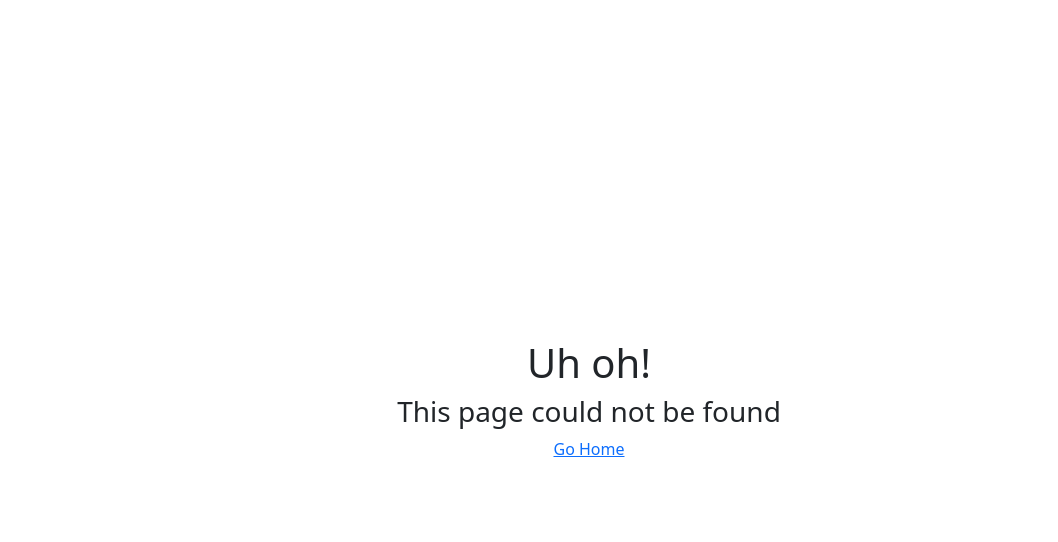
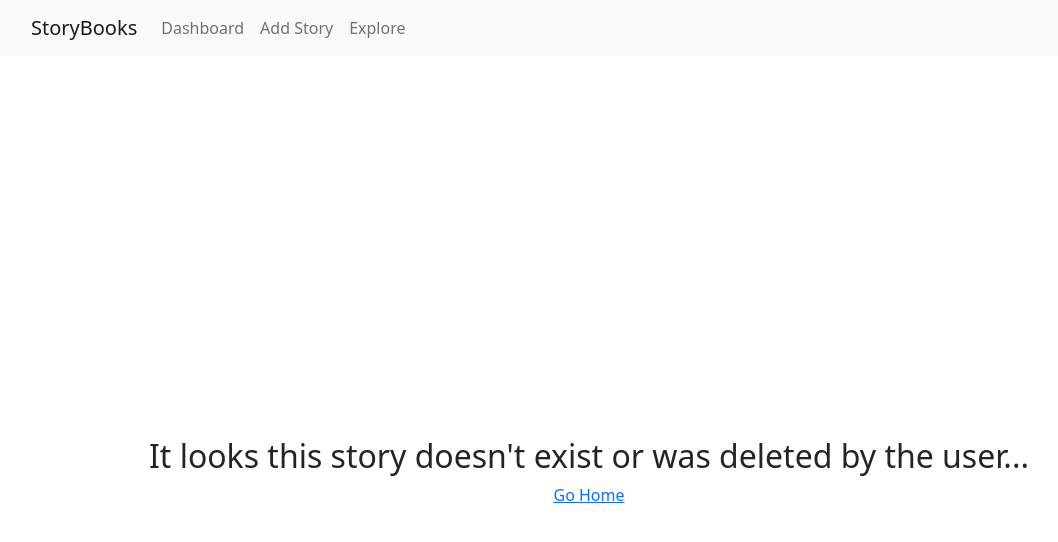
Before and after one commit to dalancox/firebase-react-auth, a React (Create React App) app: page /story/1 in a window 1280 px wide. Shown: the top 542 px of the page, without its empty margins (51-1109 px from the left). Built offline with nearby package versions, Linux system fonts and the light colour scheme; no server answers; the database is empty; sample sign-in values are in the browser's storage.

Commit message:
added single story view

```diff
--- a/src/components/App.js
+++ b/src/components/App.js
@@ -6,6 +6,7 @@ import UpdateProfile from './authentication/UpdateProfile';
 import Explore from './Explore';
 import AddStory from './AddStory';
 import UserStories from './UserStories';
+import SingleStory from './SingleStory';
 import PageNotFound from './PageNotFound';
 import { AuthProvider } from '../contexts/AuthContext';
 import { BrowserRouter as Router, Routes, Route } from 'react-router-dom';
@@ -47,6 +48,12 @@ function App() {
                   </PrivateRoute>
                 }
                 ></Route>
+                <Route path="/story/:storyId" element={
+                  <PrivateRoute>
+                    <SingleStory />
+                  </PrivateRoute>
+                }
+                ></Route>
                 <Route path="/signup" element={<Signup />} />
                 <Route path="/login" element={<Login />} />
                 <Route path="/forgot-password" element={<ForgotPassword />} />
--- a/src/components/Layout.js
+++ b/src/components/Layout.js
@@ -19,6 +19,9 @@ function Layout({ children }) {
             <LinkContainer to="/add-story">
                 <Nav.Link>Add Story</Nav.Link>
             </LinkContainer>
+            <LinkContainer to="/explore">
+                <Nav.Link>Explore</Nav.Link>
+            </LinkContainer>
             </Nav>
             </Container>
         </Navbar>
--- a/src/components/PublicStories.js
+++ b/src/components/PublicStories.js
@@ -4,8 +4,6 @@ import { Link } from 'react-router-dom'
 
 
 function PublicStories({ stories }) {
-
-    const notTruncatedStory = stories
 
     if (stories.storyBody.length > 300) {
         stories.storyBody = stories.storyBody.slice(0, 150).concat('...')
@@ -23,7 +21,7 @@ function PublicStories({ stories }) {
                 </Card.Text>
                     {
                         stories.storyBody.includes('...') &&
-                        <Link to='/'>See more</Link>
+                        <Link to={`/story/${stories.id}`}>See more</Link>
                     }
             </Card.Body>
         </Card>
--- a/src/components/SingleStory.js
+++ b/src/components/SingleStory.js
@@ -1,13 +1,56 @@
-import React from "react";
+import React, { useEffect, useState } from "react";
+import { Card } from 'react-bootstrap'
+import { useParams } from "react-router-dom";
+import { Link } from 'react-router-dom'
+import { database } from "../firebase";
+import { getDoc } from "firebase/firestore"
+import Layout from "./Layout";
 
 
+function SingleStory() {
+    const [publicStories, setPublicStories] = useState([]);
+    const [show, setShow] = useState(true)
+    let params = useParams()
 
-function SingleStory({ story }) {
+    useEffect(() => {
+        const getPublicStories = async () => {
+            const dataRef = database.stories.doc(`${params.storyId}`)
+            const dataSnap = await getDoc(dataRef)
 
+            if(dataSnap.exists()) {
+                setShow(true)
+                setPublicStories({ ...dataSnap.data(), id: dataSnap.id })
+            } else {
+                setShow(false)
+            }
+        }
+        getPublicStories()
+    }, [params])
 
     return (
         <>
-            <div>{story.storyBody}</div>
+        <Layout>
+        {
+            show &&
+            <Card>
+            <Card.Body>
+                <Card.Title>
+                    <h3>{publicStories.username} wrote,</h3>
+                </Card.Title>
+                <Card.Text>
+                    {publicStories.storyBody}
+                </Card.Text>
+            </Card.Body>
+           </Card>
+        }
+        {
+            !show &&
+            <div className='d-flex flex-column justify-content-center align-items-center' style={{height: '100vh'}}>
+                <h2>It looks this story doesn't exist or was deleted by the user...</h2>
+                <Link to='/'>Go Home</Link>
+            </div>
+        }
+        </Layout>
         </>
     )
 }
--- a/src/contexts/AuthContext.js
+++ b/src/contexts/AuthContext.js
@@ -54,6 +54,7 @@ export function AuthProvider({ children }) {
         return database.users.doc(currentUser.uid).get()
     }
 
+
     useEffect(() => {
         const unsubscribe = auth.onAuthStateChanged(user => {
             setCurrentUser(user)
```
